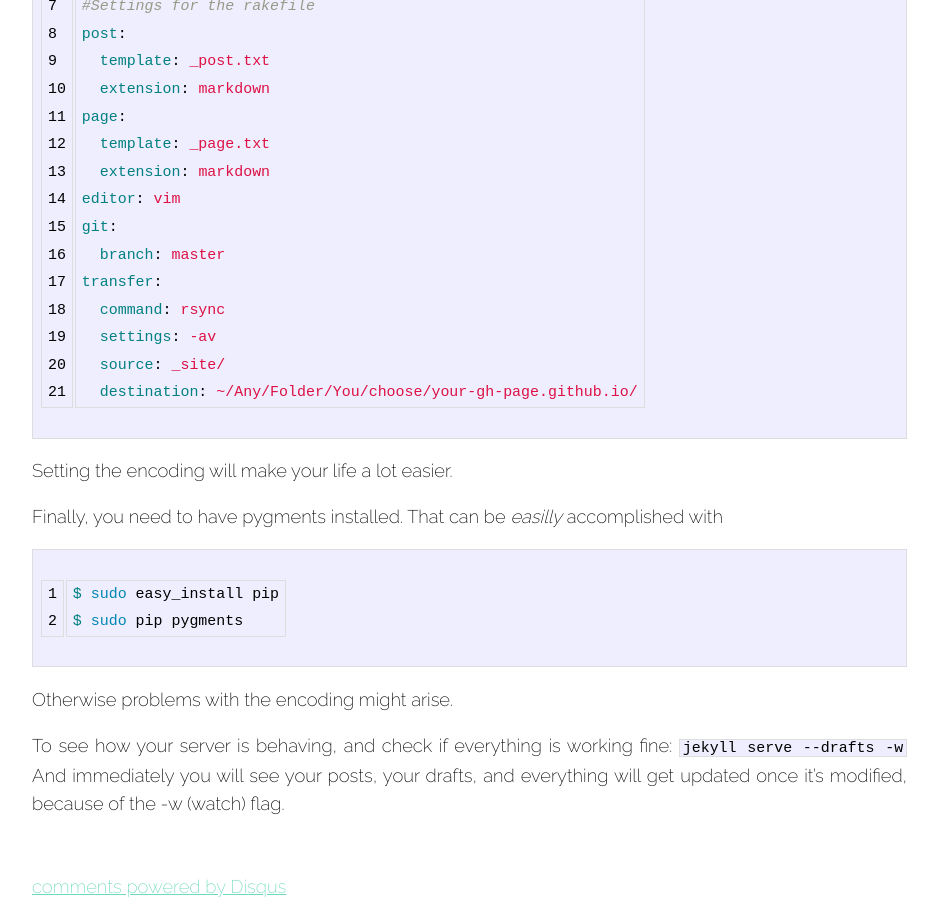
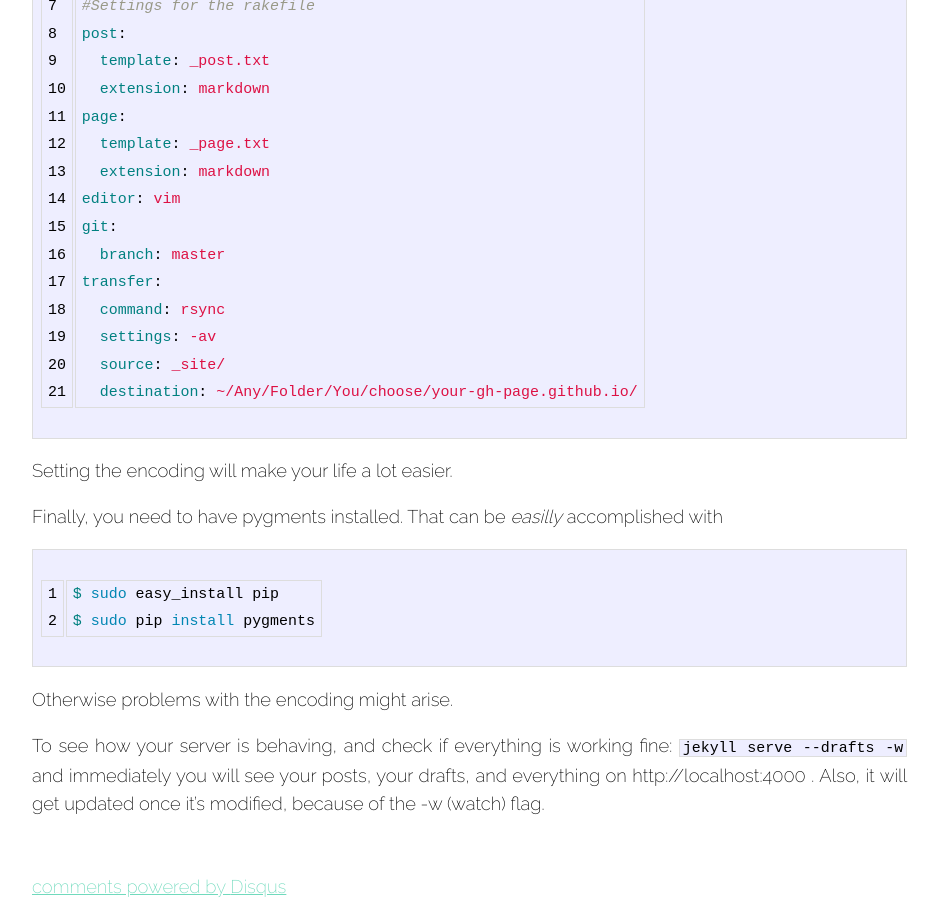
Before and after one commit to lapd-c/acamps.github.io, a Jekyll site: the page built from _posts/2014-02-25-configuring-jekyll-adding-pygments-and-adding-a-rakefile-to-spice-it-all.markdown, in a window 1280 px wide and 900 px high, scrolled down 972 px. Shown: the whole window, without its empty margins (336-1274 px from the left). Built offline with Jekyll 4.4.1, drawn with Linux system fonts in a browser that asks for light colours; Markdown is read by kramdown in place of the engine named in the settings; comment, search, counter and statistics services are not loaded; some of the changed text lies outside the part shown.

Commit message:
Fix post

```diff
--- a/_posts/2014-02-25-configuring-jekyll-adding-pygments-and-adding-a-rakefile-to-spice-it-all.markdown
+++ b/_posts/2014-02-25-configuring-jekyll-adding-pygments-and-adding-a-rakefile-to-spice-it-all.markdown
@@ -51,11 +51,14 @@ Setting the encoding will make your life a lot easier.
 Finally, you need to have pygments installed. That can be _easilly_ accomplished with
 {% highlight bash linenos %}
 $ sudo easy_install pip
-$ sudo pip pygments
+$ sudo pip install pygments
 {% endhighlight %}
 
 Otherwise problems with the encoding might arise.
 
 To see how your server is behaving, and check if everything is working fine:
 `jekyll serve --drafts -w`
-And immediately you will see your posts, your drafts, and everything will get updated once it's modified, because of the -w (watch) flag.
+and immediately you will see your posts, your drafts, and everything on http://localhost:4000 . Also, it  will get updated once it's modified, because of the -w (watch) flag.
+
+[jekyll]: http://jekyllrb.com/
+[gumesson_rakefile]: https://github.com/gummesson/jekyll-rake-boilerplate/blob/master/Rakefile
```
